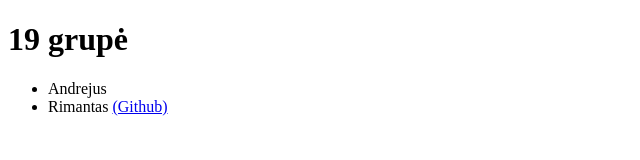
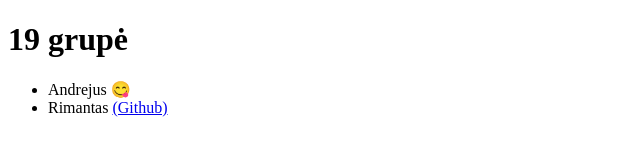
Before and after one commit to gvisis/5-suvestine-online-branch, a plain HTML site: page index.html in a window 1280 px wide. Shown: the full height of the page, 0-640 px from the left. Drawn offline with Linux system fonts and the light colour scheme.

Commit message:
SmileItIs

```diff
--- a/index.html
+++ b/index.html
@@ -12,7 +12,7 @@
     <ul>
         <!-- a -->
         <li>
-            <span>Andrejus</span>
+            <span>Andrejus &#x1F60B;</span>
             <a href="https://github.com/andrejusnec"></a>
         </li>
         <!-- b -->
```
